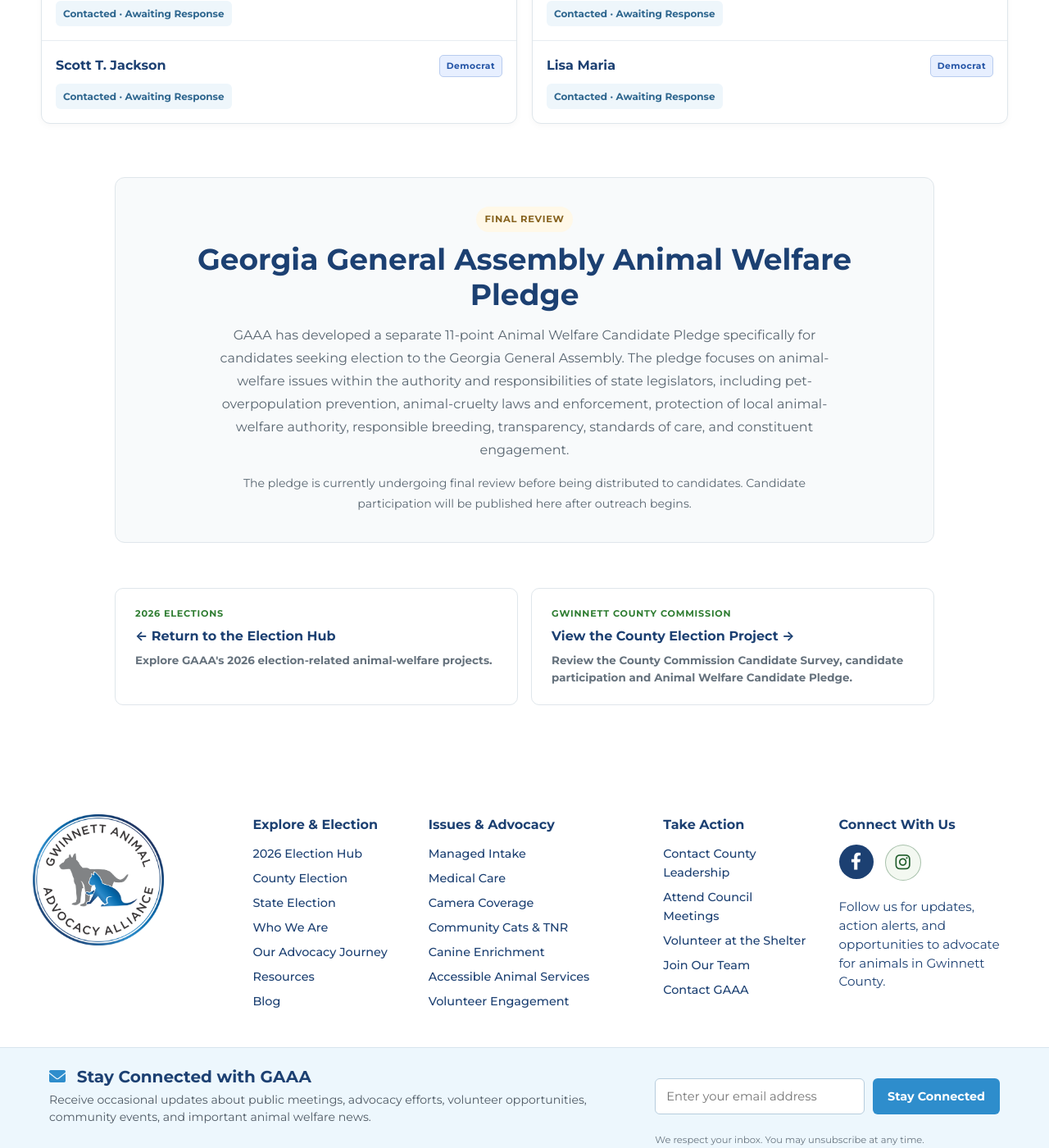
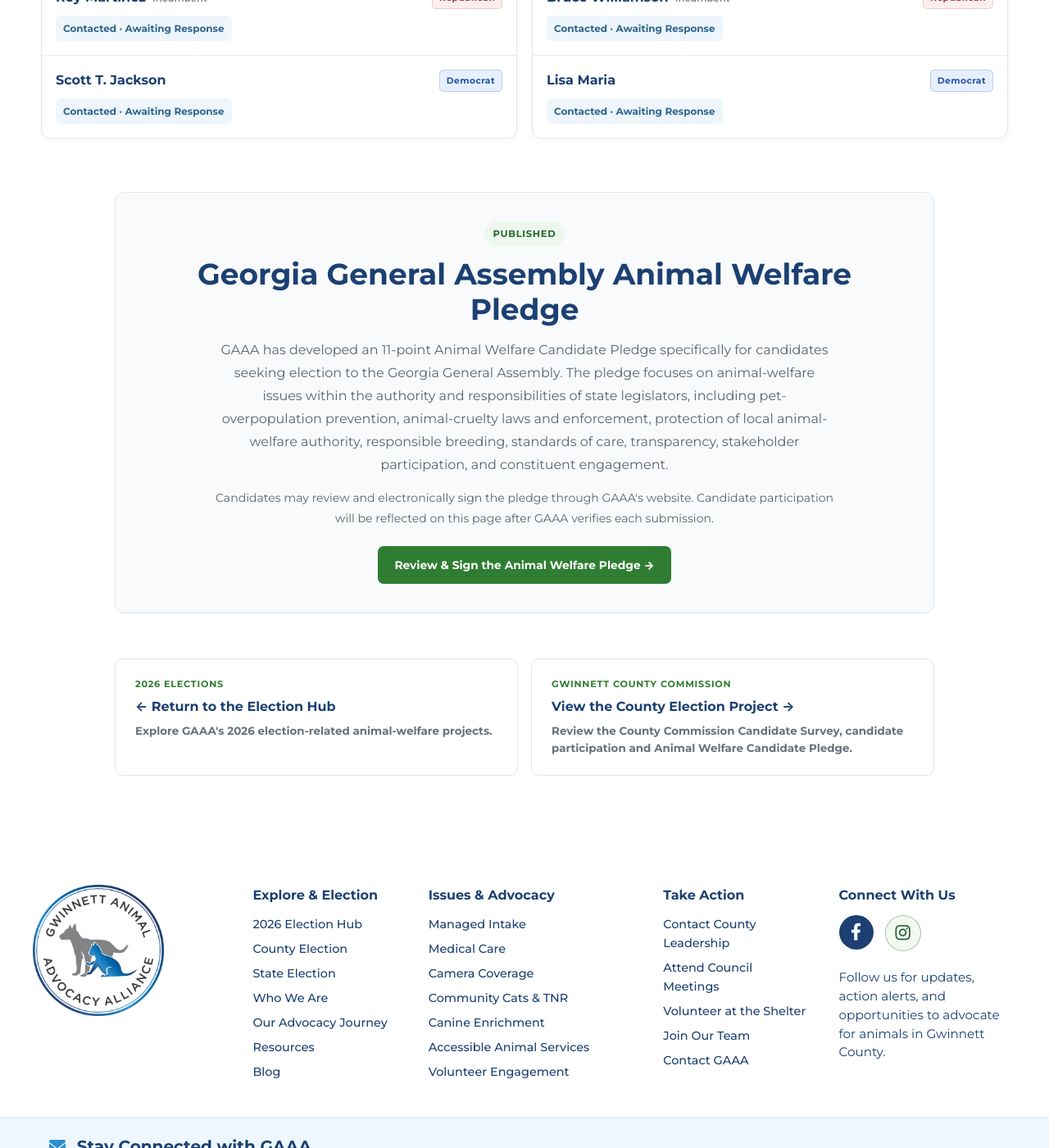
Before and after one commit to whitleybacon/gwinnett-animal-advocacy-alliance, a Jekyll site: the page built from election-2026/state/index.html, in a window 1280 px wide and 1400 px high, scrolled down 6197 px. Shown: the whole window at 82% size. Built offline with Jekyll 4.4.1, drawn with Linux system fonts in a browser that asks for light colours; some of the changed text lies outside the part shown.

Commit message:
Update index.html

```diff
--- a/election-2026/state/index.html
+++ b/election-2026/state/index.html
@@ -284,6 +284,10 @@
     background: var(--state-purple);
   }
 
+  .state-election-page .legend-dot.scheduled {
+    background: #3f8f92;
+  }
+
   .state-election-page .legend-dot.awaiting {
     background: var(--state-blue);
   }
@@ -407,6 +411,11 @@
   .state-election-page .status-met {
     background: var(--state-purple-soft);
     color: #62448c;
+  }
+
+  .state-election-page .status-scheduled {
+    background: #e9f4f5;
+    color: #2f7477;
   }
 
   .state-election-page .status-not-located {
@@ -458,6 +467,29 @@
     font-size: .88rem;
   }
 
+  .state-election-page .pledge-button {
+    display: inline-block;
+    margin-top: 22px;
+    padding: 12px 20px;
+    background: var(--state-green);
+    border-radius: 7px;
+    color: #fff;
+    font-size: .86rem;
+    font-weight: 800;
+    text-decoration: none;
+  }
+
+  .state-election-page .pledge-button:hover {
+    opacity: .9;
+    color: #fff;
+    text-decoration: none;
+  }
+
+  .state-election-page .development-badge.finalized {
+    background: var(--state-green-soft);
+    color: #246b2a;
+  }
+
   /* FOOTER NAV */
 
   .state-election-page .state-footer-nav {
@@ -608,7 +640,7 @@
       <div class="metric">
         <span class="metric-number">8</span>
         <span class="metric-label">Candidates Engaged</span>
-        <span class="metric-detail">1 meeting held · 7 additional responses</span>
+        <span class="metric-detail">1 meeting held · 2 meetings scheduled · 5 additional responses</span>
       </div>
 
     </div>
@@ -712,6 +744,11 @@
       </div>
 
       <div class="legend-item">
+        <span class="legend-dot scheduled"></span>
+        Meeting Scheduled
+      </div>
+
+      <div class="legend-item">
         <span class="legend-dot engaged"></span>
         Response Received
       </div>
@@ -1438,250 +1475,250 @@
             <span class="party-label democrat">Democrat</span>
           </div>
 
+          <span class="candidate-status status-scheduled">
+            <i class="fas fa-calendar-check" aria-hidden="true"></i>
+            Meeting Scheduled
+          </span>
+        </div>
+
+        <div class="candidate-entry">
+          <div class="candidate-top">
+            <span class="candidate-name">Josh Clark</span>
+            <span class="party-label republican">Republican</span>
+          </div>
+
+          <span class="candidate-status status-awaiting">
+            Contacted · Awaiting Response
+          </span>
+        </div>
+
+      </article>
+
+
+      <!-- HD 102 -->
+
+      <article class="district-card">
+
+        <div class="district-heading">House District 102</div>
+
+        <div class="candidate-entry">
+          <div class="candidate-top">
+            <div>
+              <span class="candidate-name">Gabe Okoye</span>
+              <span class="incumbent">Incumbent</span>
+            </div>
+            <span class="party-label democrat">Democrat</span>
+          </div>
+
+          <span class="candidate-status status-awaiting">
+            Contacted · Awaiting Response
+          </span>
+        </div>
+
+      </article>
+
+
+      <!-- HD 103 -->
+
+      <article class="district-card">
+
+        <div class="district-heading">House District 103</div>
+
+        <div class="candidate-entry">
+          <div class="candidate-top">
+            <span class="candidate-name">Chris Luchey</span>
+            <span class="party-label democrat">Democrat</span>
+          </div>
+
+          <span class="candidate-status status-awaiting">
+            Contacted · Awaiting Response
+          </span>
+        </div>
+
+        <div class="candidate-entry">
+          <div class="candidate-top">
+            <div>
+              <span class="candidate-name">Soo Hong</span>
+              <span class="incumbent">Incumbent</span>
+            </div>
+            <span class="party-label republican">Republican</span>
+          </div>
+
+          <span class="candidate-status status-awaiting">
+            Contacted · Awaiting Response
+          </span>
+        </div>
+
+      </article>
+
+
+      <!-- HD 104 -->
+
+      <article class="district-card">
+
+        <div class="district-heading">House District 104</div>
+
+        <div class="candidate-entry">
+          <div class="candidate-top">
+            <div>
+              <span class="candidate-name">Chuck Efstration</span>
+              <span class="incumbent">Incumbent</span>
+            </div>
+            <span class="party-label republican">Republican</span>
+          </div>
+
+          <span class="candidate-status status-awaiting">
+            Contacted · Awaiting Response
+          </span>
+        </div>
+
+      </article>
+
+
+      <!-- HD 105 -->
+
+      <article class="district-card">
+
+        <div class="district-heading">House District 105</div>
+
+        <div class="candidate-entry">
+          <div class="candidate-top">
+            <span class="candidate-name">Farooq Mughal</span>
+            <span class="party-label democrat">Democrat</span>
+          </div>
+
+          <span class="candidate-status status-awaiting">
+            Contacted · Awaiting Response
+          </span>
+        </div>
+
+        <div class="candidate-entry">
+          <div class="candidate-top">
+            <div>
+              <span class="candidate-name">Sandy Donatucci</span>
+              <span class="incumbent">Incumbent</span>
+            </div>
+            <span class="party-label republican">Republican</span>
+          </div>
+
+          <span class="candidate-status status-awaiting">
+            Contacted · Awaiting Response
+          </span>
+        </div>
+
+      </article>
+
+
+      <!-- HD 106 -->
+
+      <article class="district-card">
+
+        <div class="district-heading">House District 106</div>
+
+        <div class="candidate-entry">
+
+          <div class="candidate-top">
+            <div>
+              <span class="candidate-name">Muhammad Akbar Ali</span>
+              <span class="incumbent">Incumbent</span>
+            </div>
+
+            <span class="party-label democrat">Democrat</span>
+          </div>
+
+          <span class="candidate-status status-scheduled">
+            <i class="fas fa-calendar-check" aria-hidden="true"></i>
+            Meeting Scheduled
+          </span>
+
+        </div>
+
+      </article>
+
+
+      <!-- HD 107 -->
+
+      <article class="district-card">
+
+        <div class="district-heading">House District 107</div>
+
+        <div class="candidate-entry">
+          <div class="candidate-top">
+            <span class="candidate-name">Murray Berkowitz</span>
+            <span class="party-label republican">Republican</span>
+          </div>
+
+          <span class="candidate-status status-awaiting">
+            Contacted · Awaiting Response
+          </span>
+        </div>
+
+        <div class="candidate-entry">
+          <div class="candidate-top">
+            <div>
+              <span class="candidate-name">Sam Park</span>
+              <span class="incumbent">Incumbent</span>
+            </div>
+            <span class="party-label democrat">Democrat</span>
+          </div>
+
+          <span class="candidate-status status-awaiting">
+            Contacted · Awaiting Response
+          </span>
+        </div>
+
+      </article>
+
+
+      <!-- HD 108 -->
+
+      <article class="district-card">
+
+        <div class="district-heading">House District 108</div>
+
+        <div class="candidate-entry">
+          <div class="candidate-top">
+            <span class="candidate-name">Elvia Davila</span>
+            <span class="party-label republican">Republican</span>
+          </div>
+
+          <span class="candidate-status status-awaiting">
+            Contacted · Awaiting Response
+          </span>
+        </div>
+
+        <div class="candidate-entry">
+          <div class="candidate-top">
+            <span class="candidate-name">Rahim Asani</span>
+            <span class="party-label democrat">Democrat</span>
+          </div>
+
+          <span class="candidate-status status-awaiting">
+            Contacted · Awaiting Response
+          </span>
+        </div>
+
+      </article>
+
+
+      <!-- HD 109 -->
+
+      <article class="district-card">
+
+        <div class="district-heading">House District 109</div>
+
+        <div class="candidate-entry">
+          <div class="candidate-top">
+            <span class="candidate-name">Juan Estrada</span>
+            <span class="party-label democrat">Democrat</span>
+          </div>
+
           <span class="candidate-status status-response">
             <i class="fas fa-circle-check" aria-hidden="true"></i>
             Response Received
           </span>
         </div>
 
-        <div class="candidate-entry">
-          <div class="candidate-top">
-            <span class="candidate-name">Josh Clark</span>
-            <span class="party-label republican">Republican</span>
-          </div>
-
-          <span class="candidate-status status-awaiting">
-            Contacted · Awaiting Response
-          </span>
-        </div>
-
-      </article>
-
-
-      <!-- HD 102 -->
-
-      <article class="district-card">
-
-        <div class="district-heading">House District 102</div>
-
-        <div class="candidate-entry">
-          <div class="candidate-top">
-            <div>
-              <span class="candidate-name">Gabe Okoye</span>
-              <span class="incumbent">Incumbent</span>
-            </div>
-            <span class="party-label democrat">Democrat</span>
-          </div>
-
-          <span class="candidate-status status-awaiting">
-            Contacted · Awaiting Response
-          </span>
-        </div>
-
-      </article>
-
-
-      <!-- HD 103 -->
-
-      <article class="district-card">
-
-        <div class="district-heading">House District 103</div>
-
-        <div class="candidate-entry">
-          <div class="candidate-top">
-            <span class="candidate-name">Chris Luchey</span>
-            <span class="party-label democrat">Democrat</span>
-          </div>
-
-          <span class="candidate-status status-awaiting">
-            Contacted · Awaiting Response
-          </span>
-        </div>
-
-        <div class="candidate-entry">
-          <div class="candidate-top">
-            <div>
-              <span class="candidate-name">Soo Hong</span>
-              <span class="incumbent">Incumbent</span>
-            </div>
-            <span class="party-label republican">Republican</span>
-          </div>
-
-          <span class="candidate-status status-awaiting">
-            Contacted · Awaiting Response
-          </span>
-        </div>
-
-      </article>
-
-
-      <!-- HD 104 -->
-
-      <article class="district-card">
-
-        <div class="district-heading">House District 104</div>
-
-        <div class="candidate-entry">
-          <div class="candidate-top">
-            <div>
-              <span class="candidate-name">Chuck Efstration</span>
-              <span class="incumbent">Incumbent</span>
-            </div>
-            <span class="party-label republican">Republican</span>
-          </div>
-
-          <span class="candidate-status status-awaiting">
-            Contacted · Awaiting Response
-          </span>
-        </div>
-
-      </article>
-
-
-      <!-- HD 105 -->
-
-      <article class="district-card">
-
-        <div class="district-heading">House District 105</div>
-
-        <div class="candidate-entry">
-          <div class="candidate-top">
-            <span class="candidate-name">Farooq Mughal</span>
-            <span class="party-label democrat">Democrat</span>
-          </div>
-
-          <span class="candidate-status status-awaiting">
-            Contacted · Awaiting Response
-          </span>
-        </div>
-
-        <div class="candidate-entry">
-          <div class="candidate-top">
-            <div>
-              <span class="candidate-name">Sandy Donatucci</span>
-              <span class="incumbent">Incumbent</span>
-            </div>
-            <span class="party-label republican">Republican</span>
-          </div>
-
-          <span class="candidate-status status-awaiting">
-            Contacted · Awaiting Response
-          </span>
-        </div>
-
-      </article>
-
-
-      <!-- HD 106 -->
-
-      <article class="district-card">
-
-        <div class="district-heading">House District 106</div>
-
-        <div class="candidate-entry">
-
-          <div class="candidate-top">
-            <div>
-              <span class="candidate-name">Muhammad Akbar Ali</span>
-              <span class="incumbent">Incumbent</span>
-            </div>
-
-            <span class="party-label democrat">Democrat</span>
-          </div>
-
-          <span class="candidate-status status-response">
-            <i class="fas fa-circle-check" aria-hidden="true"></i>
-            Response Received
-          </span>
-
-        </div>
-
-      </article>
-
-
-      <!-- HD 107 -->
-
-      <article class="district-card">
-
-        <div class="district-heading">House District 107</div>
-
-        <div class="candidate-entry">
-          <div class="candidate-top">
-            <span class="candidate-name">Murray Berkowitz</span>
-            <span class="party-label republican">Republican</span>
-          </div>
-
-          <span class="candidate-status status-awaiting">
-            Contacted · Awaiting Response
-          </span>
-        </div>
-
-        <div class="candidate-entry">
-          <div class="candidate-top">
-            <div>
-              <span class="candidate-name">Sam Park</span>
-              <span class="incumbent">Incumbent</span>
-            </div>
-            <span class="party-label democrat">Democrat</span>
-          </div>
-
-          <span class="candidate-status status-awaiting">
-            Contacted · Awaiting Response
-          </span>
-        </div>
-
-      </article>
-
-
-      <!-- HD 108 -->
-
-      <article class="district-card">
-
-        <div class="district-heading">House District 108</div>
-
-        <div class="candidate-entry">
-          <div class="candidate-top">
-            <span class="candidate-name">Elvia Davila</span>
-            <span class="party-label republican">Republican</span>
-          </div>
-
-          <span class="candidate-status status-awaiting">
-            Contacted · Awaiting Response
-          </span>
-        </div>
-
-        <div class="candidate-entry">
-          <div class="candidate-top">
-            <span class="candidate-name">Rahim Asani</span>
-            <span class="party-label democrat">Democrat</span>
-          </div>
-
-          <span class="candidate-status status-awaiting">
-            Contacted · Awaiting Response
-          </span>
-        </div>
-
-      </article>
-
-
-      <!-- HD 109 -->
-
-      <article class="district-card">
-
-        <div class="district-heading">House District 109</div>
-
-        <div class="candidate-entry">
-          <div class="candidate-top">
-            <span class="candidate-name">Juan Estrada</span>
-            <span class="party-label democrat">Democrat</span>
-          </div>
-
-          <span class="candidate-status status-response">
-            <i class="fas fa-circle-check" aria-hidden="true"></i>
-            Response Received
-          </span>
-        </div>
-
       </article>
 
 
@@ -1791,12 +1828,12 @@
   </section>
 
 
-  <!-- STATE PLEDGE -->
+   <!-- STATE PLEDGE -->
 
   <section class="pledge-development">
 
-    <span class="development-badge">
-      Final Review
+    <span class="development-badge finalized">
+      Published
     </span>
 
     <h2>
@@ -1804,20 +1841,28 @@
     </h2>
 
     <p>
-      GAAA has developed a separate 11-point Animal Welfare Candidate
-      Pledge specifically for candidates seeking election to the Georgia
-      General Assembly. The pledge focuses on animal-welfare issues within
-      the authority and responsibilities of state legislators, including
+      GAAA has developed an 11-point Animal Welfare Candidate Pledge
+      specifically for candidates seeking election to the Georgia General
+      Assembly. The pledge focuses on animal-welfare issues within the
+      authority and responsibilities of state legislators, including
       pet-overpopulation prevention, animal-cruelty laws and enforcement,
       protection of local animal-welfare authority, responsible breeding,
-      transparency, standards of care, and constituent engagement.
+      standards of care, transparency, stakeholder participation, and
+      constituent engagement.
     </p>
 
     <p class="pledge-status-note">
-      The pledge is currently undergoing final review before being
-      distributed to candidates. Candidate participation will be published
-      here after outreach begins.
+      Candidates may review and electronically sign the pledge through
+      GAAA's website. Candidate participation will be reflected on this
+      page after GAAA verifies each submission.
     </p>
+
+    <a
+      class="pledge-button"
+      href="/election-2026/state/pledge/"
+    >
+      Review &amp; Sign the Animal Welfare Pledge →
+    </a>
 
   </section>
 
```
